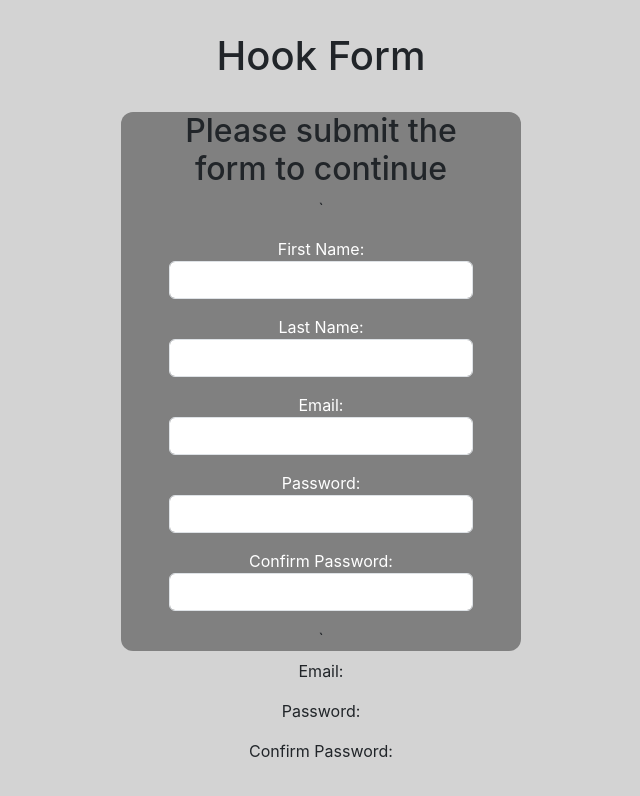
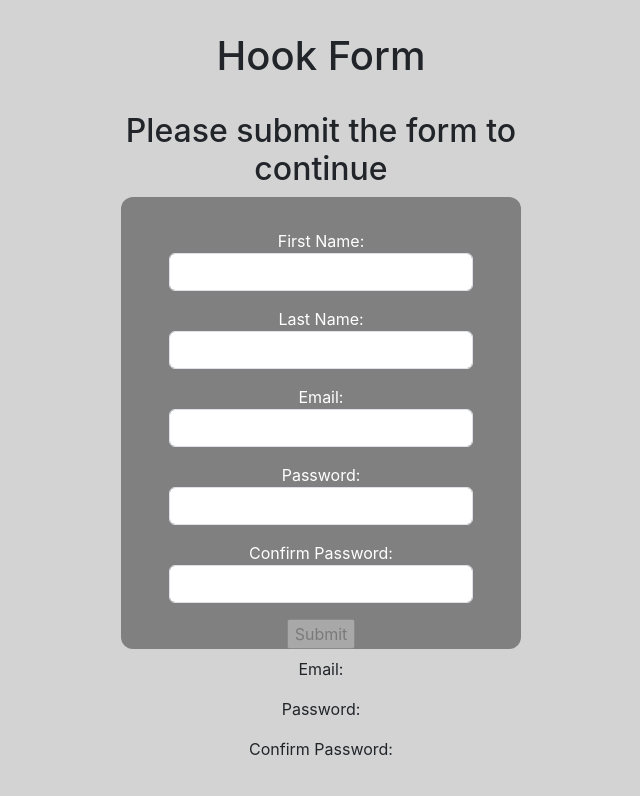
Before and after one commit to friendly-misanthrope/Dojo-more_forms, a React (Create React App) app: page / in a window 1280 px wide. Shown: the top 796 px of the page, without its empty margins (319-959 px from the left). Built offline with nearby package versions, Linux system fonts and the light colour scheme.

Commit message:
added a submit input and function to submit user data to a list stored in state

```diff
--- a/src/App.css
+++ b/src/App.css
@@ -20,7 +20,7 @@ h1 {
 
 .user-form {
   background-color: gray;
-  padding: 0 3rem;
+  padding: 1rem 3rem 0;
   border-radius: 12px;
 }
 
--- a/src/components/Form.jsx
+++ b/src/components/Form.jsx
@@ -11,6 +11,7 @@ const Form = (props) => {
   })
 
   const [hasBeenSubmitted, setHasBeenSubmitted] = useState(false)
+  const [userList, setUserList] = useState([])
 
   // destructuring the 'user' state object into individual variables
   const {firstName, lastName, email, password, confirmPassword} = user
@@ -32,6 +33,7 @@ const Form = (props) => {
     return formIsValid
   }
 
+  // Function to display a message to the user based on whether the form has been submitted
   const formMessage = () => {
     if (!hasBeenSubmitted) {
       return "Please submit the form to continue"
@@ -39,13 +41,32 @@ const Form = (props) => {
     return "Thank you for submitting the form"
   }
 
+  // Function to submit user
+  const submitUser = (e) => {
+    e.preventDefault()
+
+    if (validateForm()) {
+      // Add user to user list if form data is all valid
+      setUserList(prevUserList => {return [...prevUserList, user]})
+
+      // Reset user object to default value
+      setUser(prevUserState => {return {...prevUserState, [e.target.name]: ""}})
+
+      // Set hasBeenSubmitted to true
+      setHasBeenSubmitted(true)
+    } else {
+      console.log("One or more inputs are invalid. Please check validation messages on the form.")
+    }
+  }
+
   // JSX return
   return (
     <div>
       <h1>Hook Form</h1>
+      <h2>{formMessage()}</h2>
       <div className="user-form">
-        <h2>{formMessage()}</h2>
-        `<form>
+
+        <form onSubmit={submitUser}>
           <div class="form-group">
             <label for="firstName">First Name: </label>
             <input type="text" className="form-control" id="firstName" name="firstName" onChange={handleUserChange} />
@@ -70,7 +91,14 @@ const Form = (props) => {
             <label for="confirmPassword">Confirm Password: </label>
             <input type="password" className="form-control" id="confirmPassword" name="confirmPassword" onChange={handleUserChange} />
           </div>
-        </form>`
+
+          {
+            !validateForm() ?
+            <input type="submit" value="Submit" disabled />
+            : <input type="submit" value="Submit" />
+          }
+
+        </form>
       </div>
 
       {/* Show user data in real time according to the values in the form inputs */}
```
